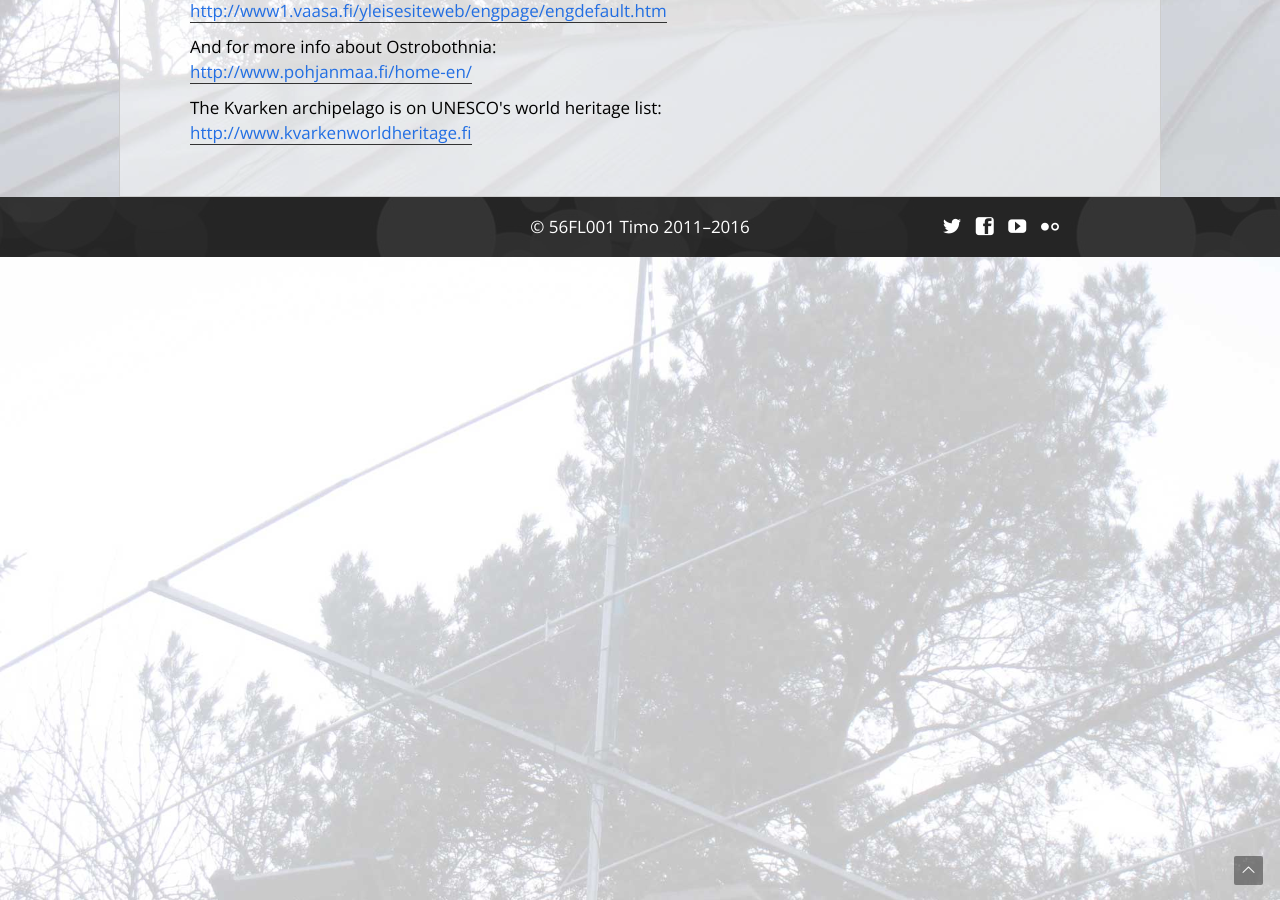
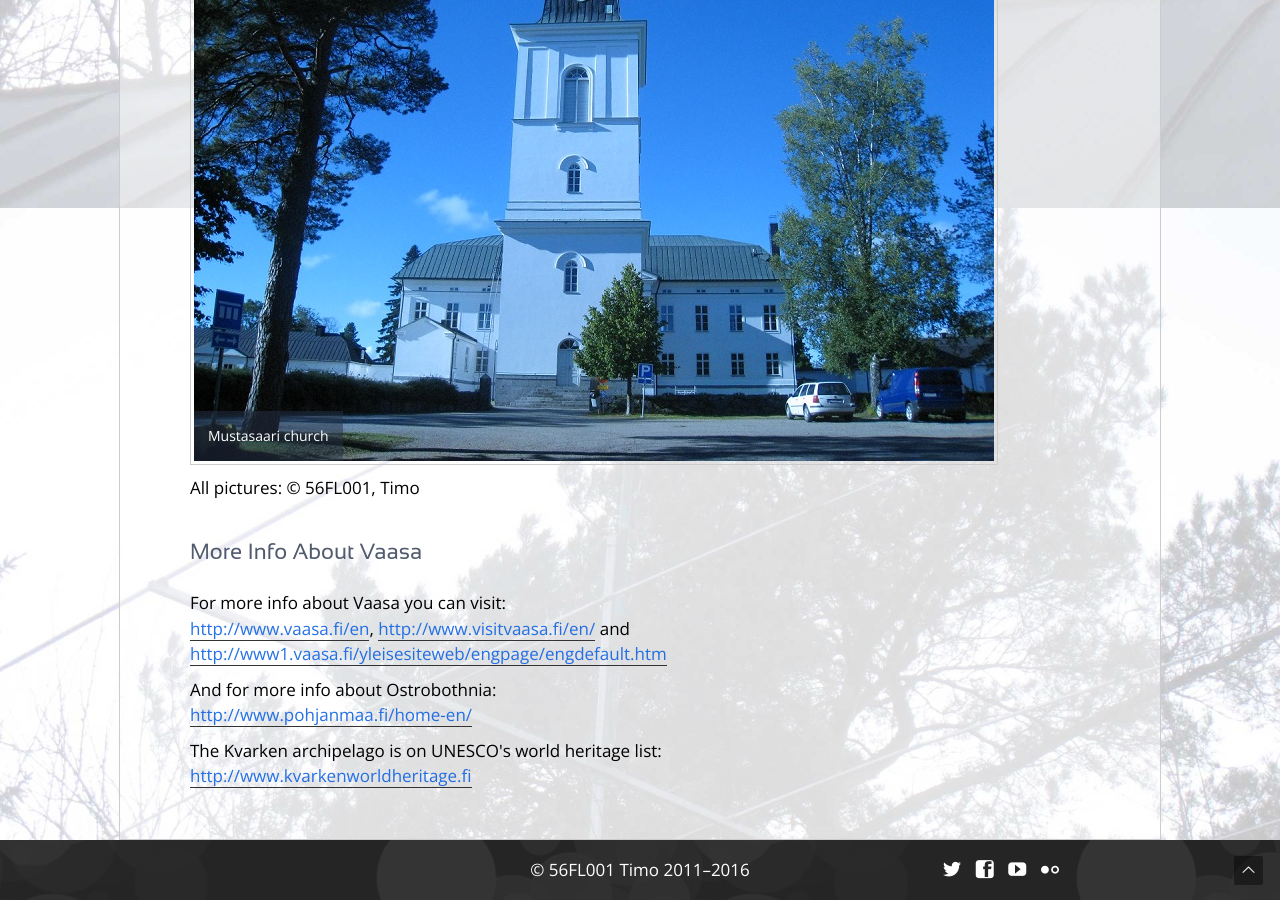
Before and after one commit to teear/56fl001.fldx.org, a Jekyll site: the page built from vaasa.html, in a window 1280 px wide and 900 px high, scrolled down 6512 px. Built offline with Jekyll 4.4.1, drawn with Linux system fonts in a browser that asks for light colours.

Commit message:
Added image of Mustasaari church to Vaasa page

```diff
--- a/vaasa.html
+++ b/vaasa.html
@@ -93,7 +93,7 @@
 
 <div class="overlap-figure">
  <div class="of-container">
-   <a href="images/vaasa/statue-of-liberty.jpg"><img src="images/vaasa/statue-of-liberty-preview.jpg" alt="View from the water tower"></a>
+   <a href="images/vaasa/statue-of-liberty.jpg"><img src="images/vaasa/statue-of-liberty-preview.jpg" alt="Statue of liberty"></a>
    <div class="caption">
      Finland's statue of liberty at Vaasa market square
    </div>
@@ -154,6 +154,15 @@
  </div>
 </div>
 
+<div class="overlap-figure">
+ <div class="of-container">
+   <a href="images/vaasa/mustasaari-church.jpg"><img src="images/vaasa/mustasaari-church-preview.jpg" alt="Mustasaari church"></a>
+   <div class="caption">
+     Mustasaari church
+   </div>
+ </div>
+</div>
+
 <p>
  All pictures: &copy; 56FL001, Timo
 </p>
```
Also changed, not shown: images/vaasa/mustasaari-church-preview.jpg (added), images/vaasa/mustasaari-church.jpg (added).
